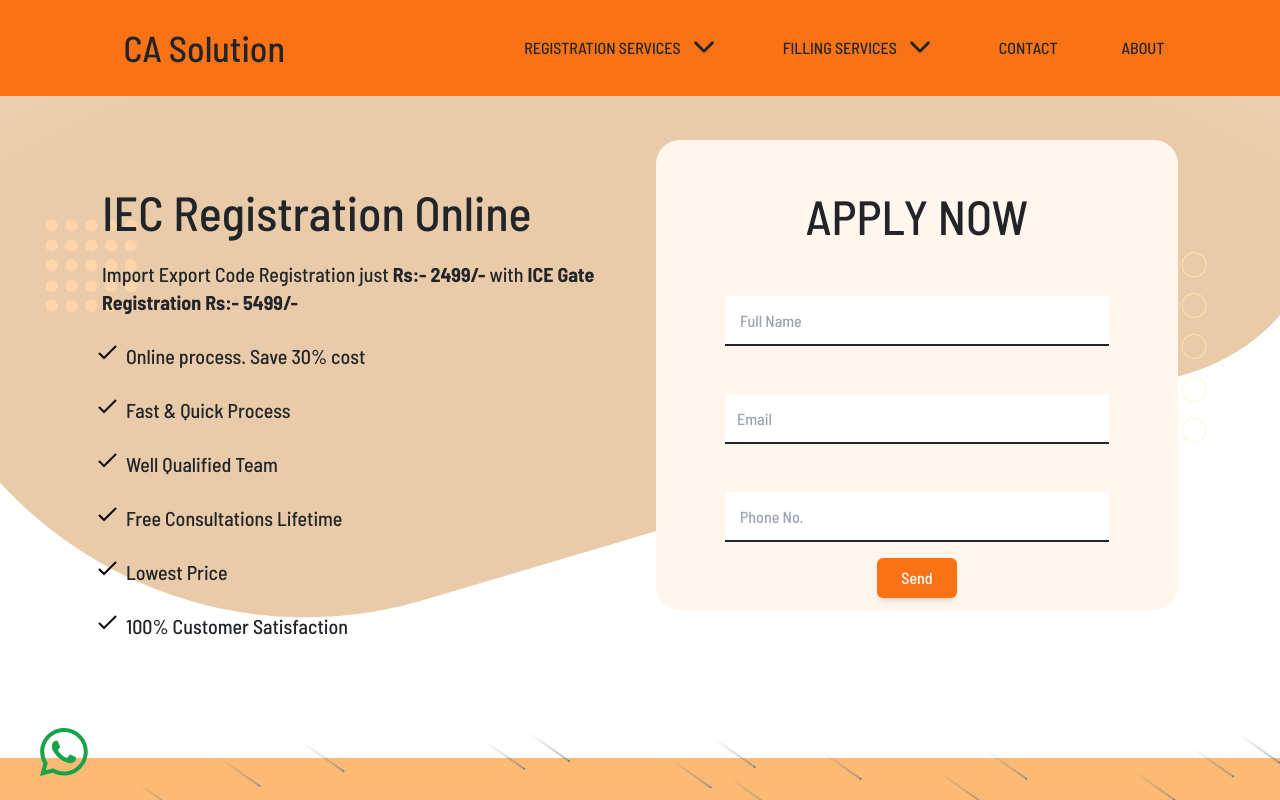
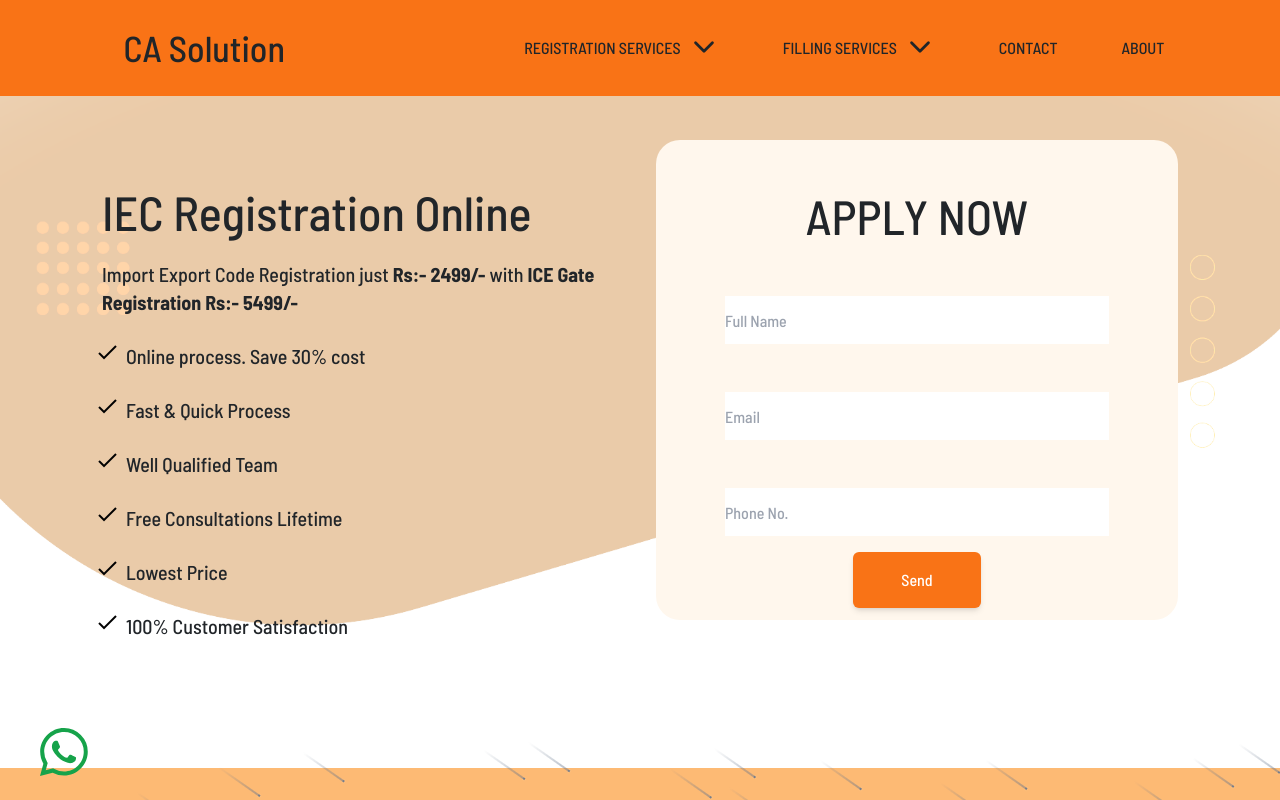
Before and after one commit to USToLA-999/NS-Solution, a React (Vite) app: page /iec-registration in a window 1280 px wide. Shown: the top 800 px of the page. Built offline with nearby package versions, Linux system fonts and the light colour scheme.

Commit message:
database connectivity done 2

```diff
--- a/src/serviceComponent/ServiceForm.jsx
+++ b/src/serviceComponent/ServiceForm.jsx
@@ -1,11 +1,10 @@
 import { useState } from 'react';
+import axios from 'axios';
 import { Button } from '../components/Button';
-import axios from 'axios';
-
 export const ContactUs = () => {
   const [inputs, setInputs] = useState({});
-  const [submitted, setSubmitted] = useState(false); // State to track form submission
-  const [loading, setLoading] = useState(false); // State to track loading state
+  const [submitted, setSubmitted] = useState(false);
+  const [loading, setLoading] = useState(false);
 
   const handleChange = (event) => {
     const name = event.target.name;
@@ -18,11 +17,18 @@ export const ContactUs = () => {
     setLoading(true); // Show loader during submission
 
     try {
-      await axios.post('http://localhost:8080/api/contact/user', inputs);
-      console.log(inputs);
-      setSubmitted(true); // Show thank you message
+      // Send the data to the backend (your API endpoint)
+      const response = await axios.post('http://localhost:8080/api/contact/user', inputs);
+
+      if (response.data.status === 1) {
+        setSubmitted(true); // Show thank you message if success
+      } else {
+        console.error('Error:', response.data.message);
+        alert(response.data.message); // Show error message on failure
+      }
     } catch (error) {
       console.error('Error submitting the form:', error);
+      alert('There was an error submitting the form. Please try again.');
     } finally {
       setLoading(false); // Hide loader after submission
     }
@@ -41,57 +47,39 @@ export const ContactUs = () => {
           </div>
         ) : (
           <>
-            <div className="mt-5 lg:w-96 mx-auto justify-center items-center">
+            <div className="mt-5 lg:w-96  mx-auto justify-center items-center">
               <input
                 type="text"
                 name="name"
                 onChange={handleChange}
-                className="w-full"
+                className="w-full h-12"
                 placeholder="Full Name"
                 required
-                style={{
-                  borderBottom: '2px solid',
-                  outline: 'none',
-                  height: '50px',
-                  paddingLeft: '15px',
-                }}
               />
             </div>
             <div className="mt-5 lg:w-96 mx-auto justify-center items-center">
               <input
                 type="email"
                 name="email"
-                className="w-full"
+                className="w-full  h-12"
                 required
                 onChange={handleChange}
                 placeholder="Email"
-                style={{
-                  borderBottom: '2px solid',
-                  outline: 'none',
-                  height: '50px',
-                  paddingLeft: '12px',
-                }}
               />
             </div>
             <div className="mt-5 lg:w-96 mx-auto justify-center items-center">
               <input
                 type="tel"
                 name="mobile"
-                className="w-full"
+                className="w-full  h-12"
                 onChange={handleChange}
                 required
                 placeholder="Phone No."
-                style={{
-                  borderBottom: '2px solid',
-                  outline: 'none',
-                  height: '50px',
-                  paddingLeft: '15px',
-                }}
               />
             </div>
             <div className="mt-3 mb-5 lg:pb-3 mx-auto justify-center flex items-center">
               <Button>
-                <button type="submit" value="Send">
+                <button type="submit" className="px-4 py-2  text-white rounded-lg ">
                   Send
                 </button>
               </Button>
```
